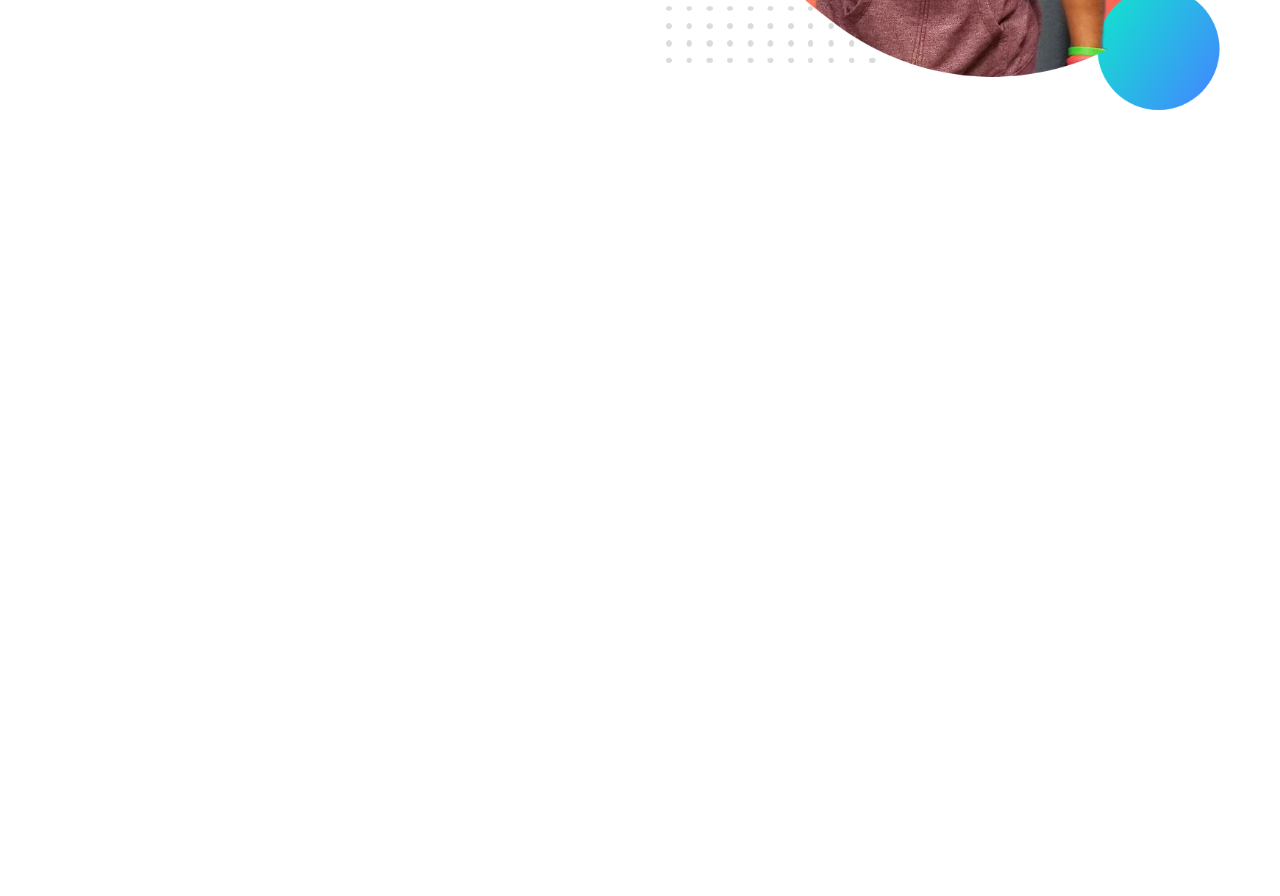
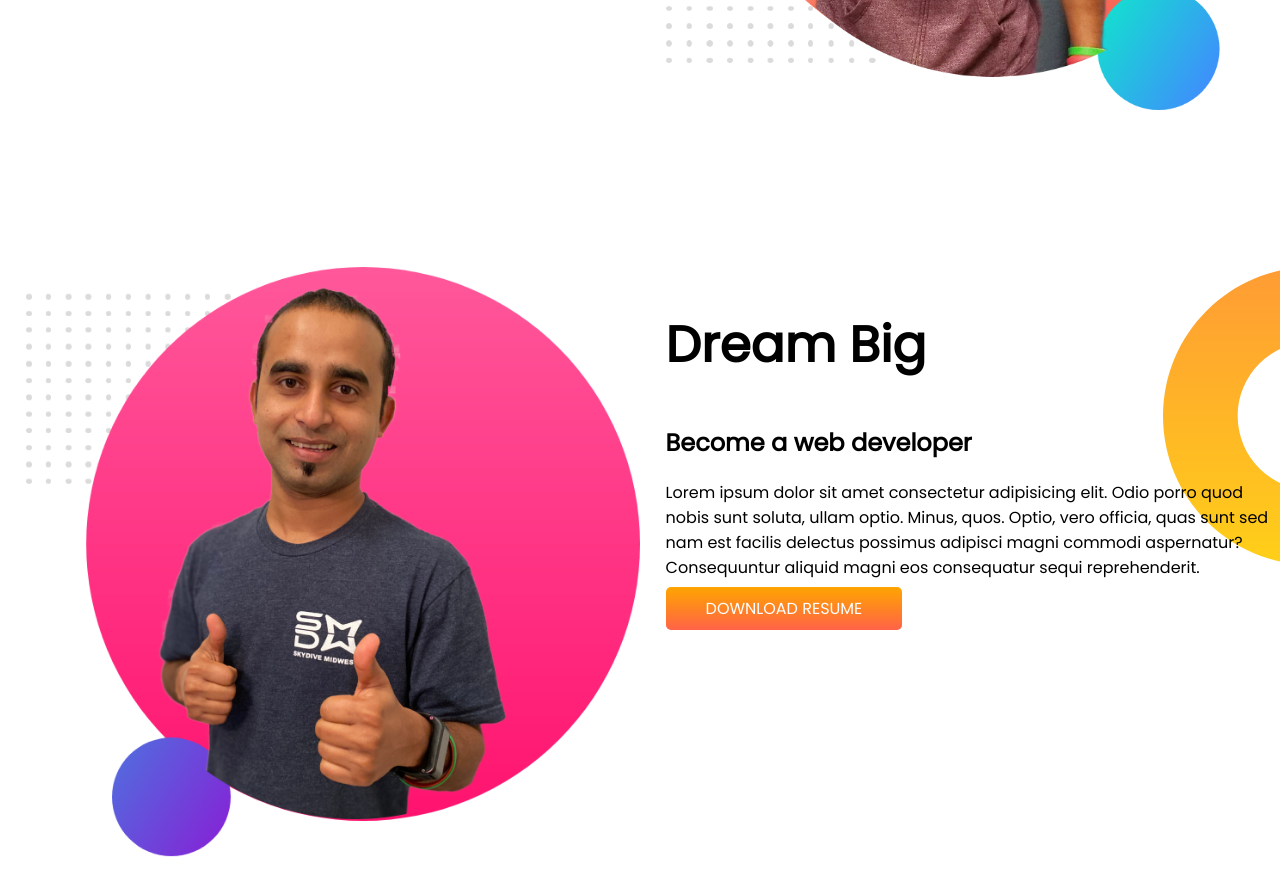
Before and after one commit to shippedoff/practice-repo, a plain HTML site: page index.html in a window 1280 px wide. Shown: the part 500-1396 px from the top of the page. Before the commit the page ends 800 px from the top, so only its background shows below. Drawn offline with Linux system fonts and the light colour scheme.

Commit message:
third commit, dream section added

```diff
--- a/index.html
+++ b/index.html
@@ -29,8 +29,25 @@
             <img src="/images/images/jhankar.png" alt="">
         </div>
 
+    </section>
 
+    <section class="dream-big">
+        <div class="half-width">
+            <img src="./images/images/jhankar2.png" alt="">
+        </div>
+        <div class="half-width">
+            <h1>Dream Big</h1>
+            <h2> Become a web developer</h2>
+            <p>Lorem ipsum dolor sit amet consectetur adipisicing elit. Odio porro quod nobis sunt soluta, ullam optio.
+                Minus, quos. Optio, vero officia, quas sunt sed nam est facilis delectus possimus adipisci magni commodi
+                aspernatur? Consequuntur aliquid magni eos consequatur sequi reprehenderit.</p>
+
+
+            <a class="link-button" href="https://www.programminghero.com" target="_blank">DOWNLOAD RESUME</a>
+        </div>
+        </div>
     </section>
+
 
 </body>
 
--- a/style.css
+++ b/style.css
@@ -13,6 +13,7 @@ h1 {
 
 section {
     display: flex;
+    margin-bottom: 150px;
 }
 
 .half-width{
@@ -39,3 +40,10 @@ section {
     background-image: url(./images/images/top-banner.png);
     background-repeat: no-repeat;
 }
+
+.dream-big {
+    background-image: url(./images/images/dream-bg.png);
+    background-repeat: no-repeat;
+    background-position: right 0;
+
+}
```
